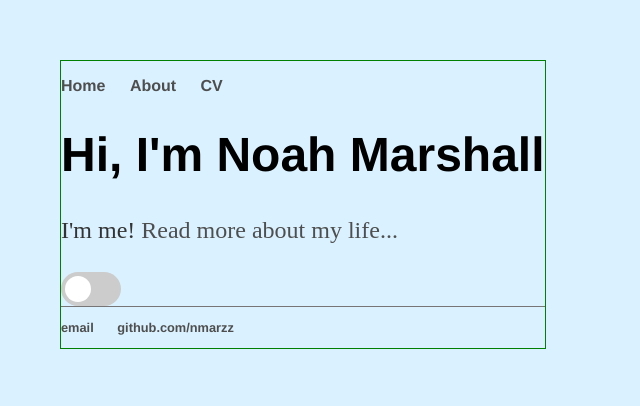
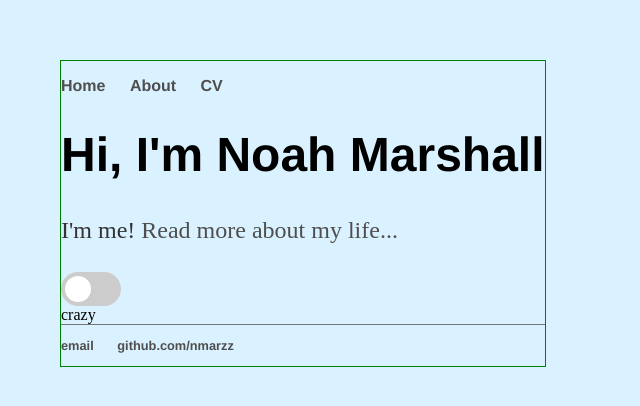
Before and after one commit to nmarzz/nmarzz.github.io, a Jekyll site: the page built from index.html, in a window 1280 px wide. Shown: the top 406 px of the page, without its empty margins (0-640 px from the left). Built offline with Jekyll 4.4.1, drawn with Linux system fonts in a browser that asks for light colours.

Commit message:
explore liquid

```diff
--- a/_layouts/default.html
+++ b/_layouts/default.html
@@ -25,7 +25,7 @@
 
 			<div class = "animation">
 
-				{% if page.url =="/"  %}
+				{% if page.url !="/"  %}
 				<!-- <canvas id="myCanvas" style= "position:absolute; left:0px; top:0px;">
 				</canvas>
 				</body> -->
```
